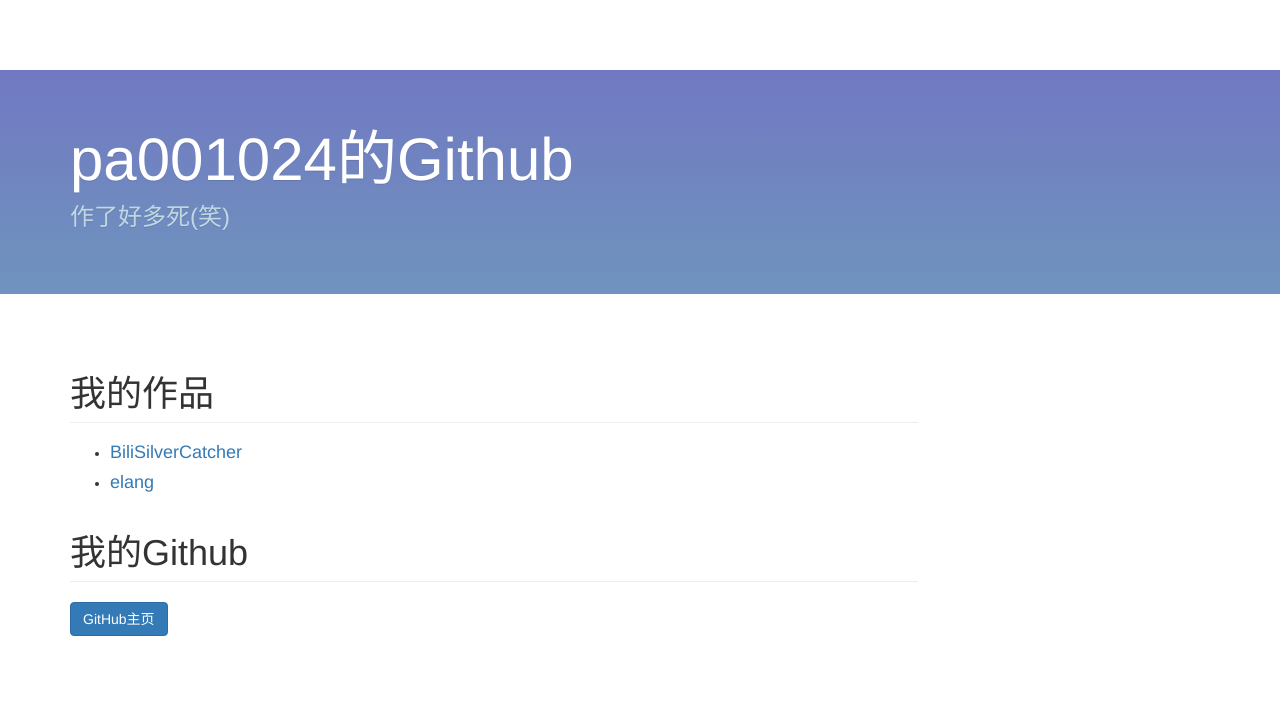
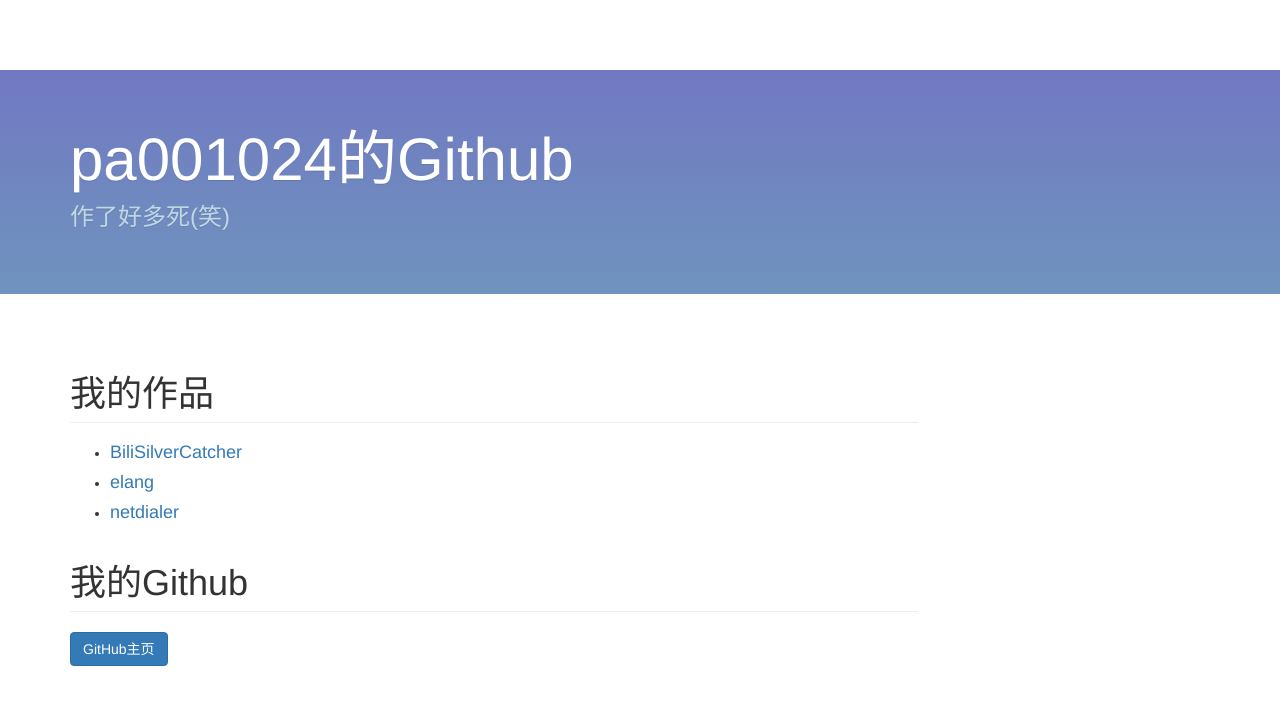
Before and after one commit to pa001024/pa001024.github.io, a plain HTML site: page index.html in a window 1280 px wide. Drawn offline with nearby package versions, Linux system fonts and the light colour scheme.

Commit message:
add netdialer

```diff
--- a/index.html
+++ b/index.html
@@ -94,6 +94,7 @@
 				<ul>
 					<li><a target="_black" href="https://github.com/pa001024/BiliSilverCatcher"><h4>BiliSilverCatcher</h4></a></li>
 					<li><a target="_black" href="https://github.com/pa001024/elang"><h4>elang</h4></a></li>
+					<li><a target="_black" href="https://github.com/pa001024/netdialer"><h4>netdialer</h4></a></li>
 				</ul>
 				<h1 class="page-header">我的Github</h1>
 				<a href="https://github.com/pa001024" class="btn btn-primary">GitHub主页</a>
```
